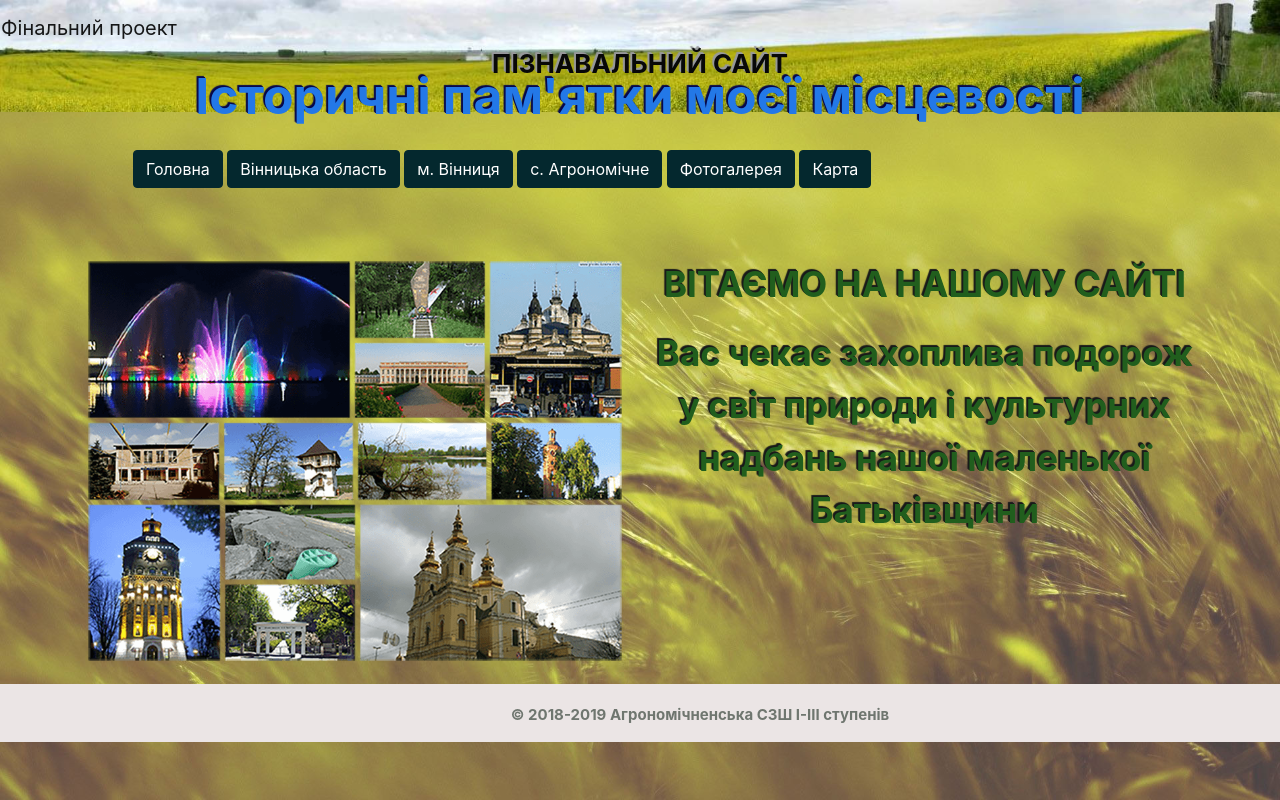
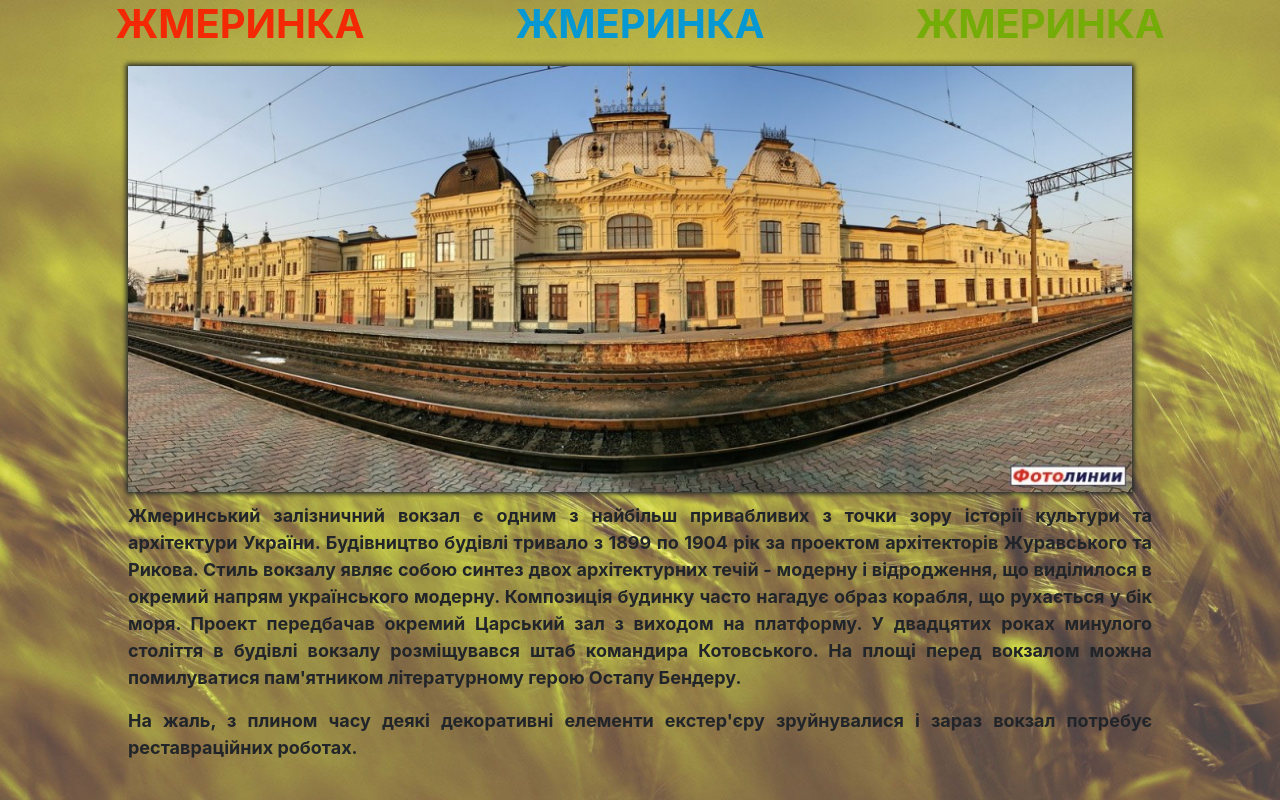
Before and after one commit to Cbdfr/Final, a PHP site: page /jmerynka.html in a window 1280 px wide. Run offline with PHP 8.4, Linux system fonts and the light colour scheme.

Commit message:
область

```diff
--- a/Oblast.html
+++ b/Oblast.html
@@ -11,15 +11,15 @@
 <div class="container">
         <div class="row">
             <div class="col-4 post">
-                <img src="Oblast/0.jpg" alt="Жмеринка">
+                <img src="Oblast/0.jpg" alt="Жмеринка" onclick="loadPage('jmerynka.html')">
                 <span>Жмеринка</span>
             </div>
             <div class="col-4 post">
-                <img src="Oblast/214l.jpg" alt="Буша">
+                <img src="Oblast/214l.jpg" alt="Буша" onclick="loadPage('busha.html')">
                 <span>Буша</span>
             </div>
             <div class="col-4 post">
-                <img src="Oblast/big-Stavka-Vervolf.jpg" alt="Стрижавка">
+                <img src="Oblast/big-Stavka-Vervolf.jpg" alt="Стрижавка" onclick="loadPage('stavka.html')">
                 <span>Стрижавка</span>
             </div>
         </div>
--- a/home.html
+++ b/home.html
@@ -12,4 +12,20 @@
                 </div>
          </div>
     </div>
+    <div class="row">
+            <div class="col-sm">
+                    <div class="logo2">
+                         <p class="title1">На сайті ви знайдете:</p>
+                         <p class="title1">- цікаві факти</p>
+                         <p class="title1">- яскраві фото</p>
+                         <p class="title1">- інтерактивну карту</p>
+                    </div>
+            </div>
+            <div class="col-sm">
+                   <div class="image">
+                       <img src="Img/Pano_two.png">
+                   </div>
+            </div>
+
+       </div>
 </div>
--- a/jmerynka.html
+++ b/jmerynka.html
@@ -8,50 +8,13 @@
     <link rel="stylesheet" href="style-fin.css">
     <title>Історичні пам'ятки</title>
   </head>
-  <body>
-   <div class="fon">
-       <div class="row">
-            <div class="w-100">
-                    <nav class="navbar navbar-expand-lg navbar-light">
-                            <a class="navbar-brand" href="#">Фінальний проект</a>
-                            <button class="navbar-toggler" type="button" data-toggle="collapse" data-target="#navbarNav" aria-controls="navbarNav" aria-expanded="false" aria-label="Toggle navigation">
-                                    >      <span class="navbar-toggler-icon"></span>
-                                      </button>
+  <h1>ЖМЕРИНКА</h1>
+<div class="news">
+   <div class="text">
+       <div class="img-s">
+           <img src="Oblast/jmer.jpg" alt="картинка">
        </div>
-       <div class="w-100 centre logo">
-            <p class="title">ПІЗНАВАЛЬНИЙ САЙТ</p>
-            <p class="big_title">Історичні пам'ятки моєї місцевості</p>
-        </div>
-   </div>
-   <div class="menu">
-        <div class="row">
-            <div class="w-100">
-
-                <button class="btn btn-info" onclick="loadPage('home.html')"> Головна </button>
-                <button class="btn btn-info" onclick="loadPage('jmerynka.html')"> Вінницька область </button>
-                <button class="btn btn-info" onclick="loadPage('Misto.html')"> м. Вінниця </button>
-                <button class="btn btn-info" onclick="loadPage('Selo.html')"> с. Агрономічне </button>
-                <button class="btn btn-info" onclick="loadPage('Galereya.html')"> Фотогалерея </button>
-                <button class="btn btn-info" onclick="loadPage('Karta.html')"> Карта </button>
-            </div>
-        </div>
+       <p>Жмеринський залізничний вокзал є одним з найбільш привабливих з точки зору історії культури та архітектури України. Будівництво будівлі тривало з 1899 по 1904 рік за проектом архітекторів Журавського та Рикова. Стиль вокзалу являє собою синтез двох архітектурних течій - модерну і відродження, що виділилося в окремий напрям українського модерну. Композиція будинку часто нагадує образ корабля, що рухається у бік моря. Проект передбачав окремий Царський зал з виходом на платформу. У двадцятих роках минулого століття в будівлі вокзалу розміщувався штаб командира Котовського. На площі перед вокзалом можна помилуватися пам'ятником літературному герою Остапу Бендеру.</p>
+       <p>На жаль, з плином часу деякі декоративні елементи екстер'єру зруйнувалися і зараз вокзал потребує реставраційних роботах.</p>
     </div>
-    <div class="content"></div>
-
-   <div class="avtor">
-        <div class="row rc">
-           <p class="title2">© 2018-2019 Агрономічненська СЗШ І-ІІІ ступенів</p>
-        </div>
-    </div>
-
-
-
-    <script
-			  src="https://code.jquery.com/jquery-3.3.1.min.js"
-			  integrity="sha256-FgpCb/KJQlLNfOu91ta32o/NMZxltwRo8QtmkMRdAu8="
-			  crossorigin="anonymous"></script>
-    <script src="https://cdnjs.cloudflare.com/ajax/libs/popper.js/1.14.3/umd/popper.min.js" integrity="sha384-ZMP7rVo3mIykV+2+9J3UJ46jBk0WLaUAdn689aCwoqbBJiSnjAK/l8WvCWPIPm49" crossorigin="anonymous"></script>
-    <script src="https://stackpath.bootstrapcdn.com/bootstrap/4.1.3/js/bootstrap.min.js" integrity="sha384-ChfqqxuZUCnJSK3+MXmPNIyE6ZbWh2IMqE241rYiqJxyMiZ6OW/JmZQ5stwEULTy" crossorigin="anonymous"></script>
-    <script src="js/main.js"></script>
-  </body>
-</html>
+</div>
```
Also changed, not shown: busha.html (added, +21 -0 lines), stavka.html (added, +21 -0 lines), style-fin.css (+38 -16 lines), Img/Dub1.jpg (added), Img/Dub2.jpg (added), Img/Krylo1.jpg (added), Img/Krylo2.jpg (added), Img/Pano_two.png (added), Oblast/busha.jpg (added), Oblast/jmer.jpg (added), Oblast/stavka.jpg (added), Oblast/stavka2.jpeg (added).
